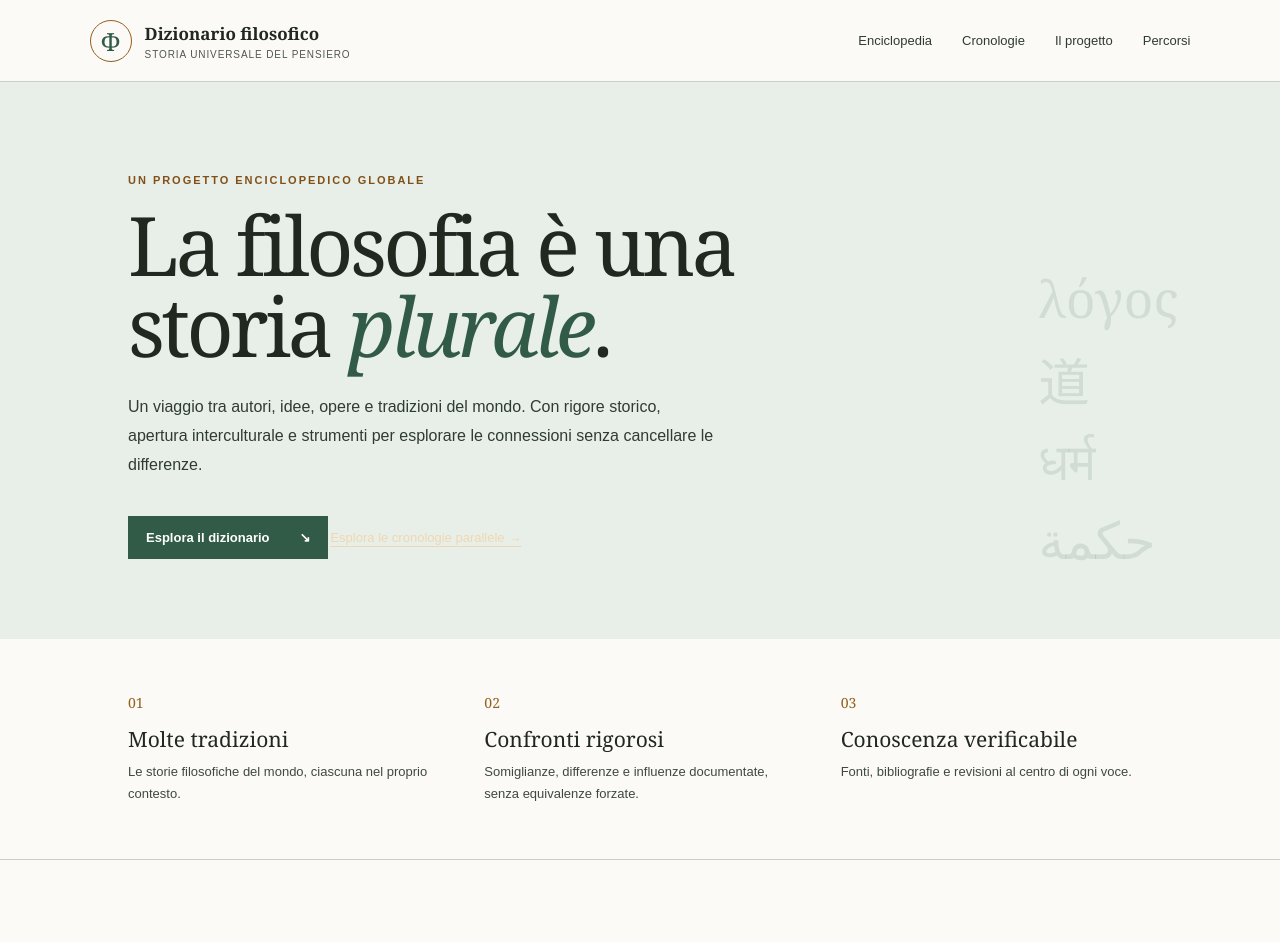
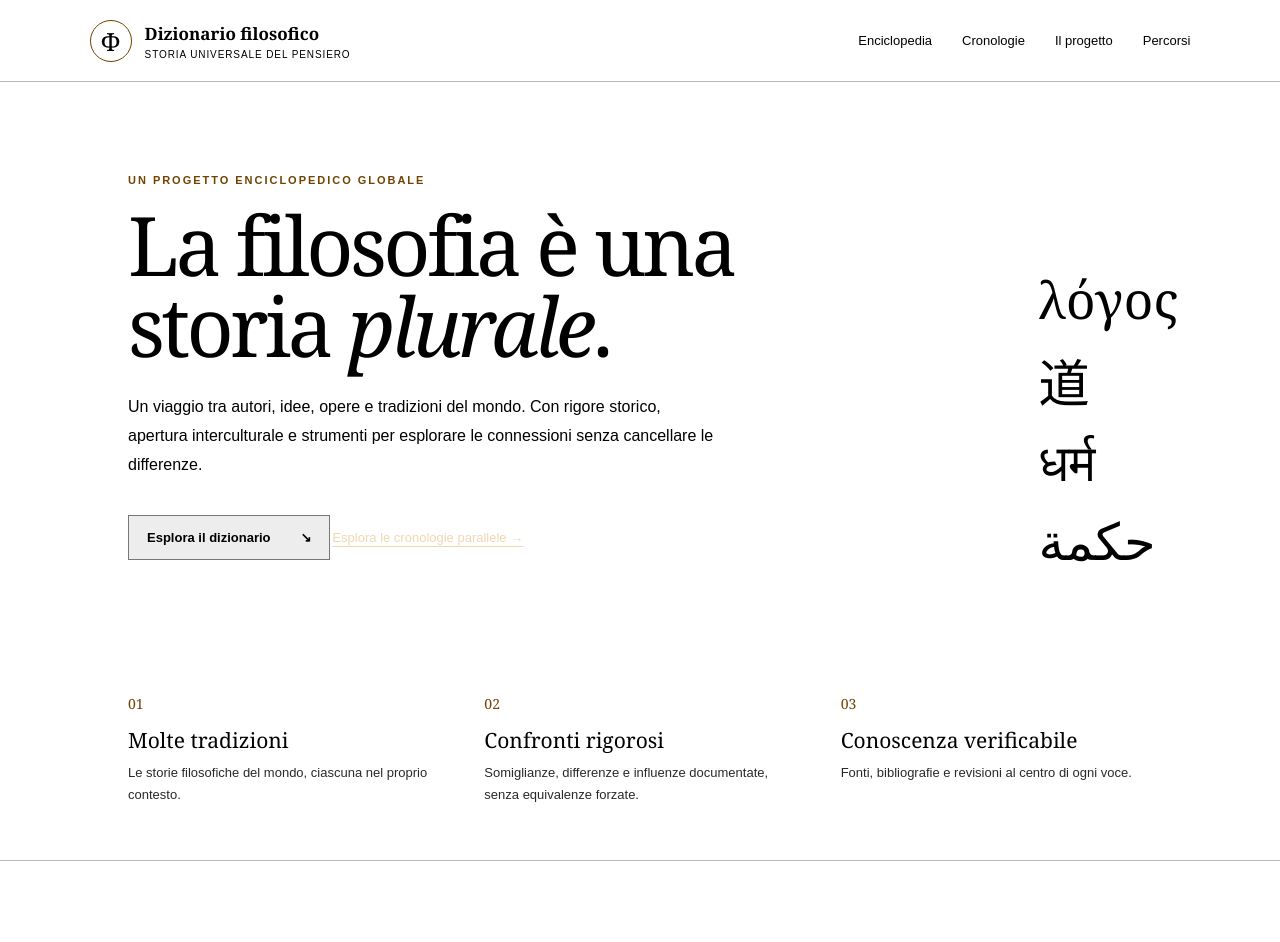
Before and after one commit to Marco19666/dizionariofilosofico, a Next.js app: page / in a window 1280 px wide. Shown: the top 942 px of the page. Built offline with nearby package versions, Linux system fonts and the light colour scheme.

Commit message:
Imposta testi neri e interfaccia ad alto contrasto

```diff
--- a/app/globals.css
+++ b/app/globals.css
@@ -114,3 +114,60 @@
 .timeline-card-top a,.timeline-card-top a:visited,.related-list a,.back-link{color:#28543b}
 .entry-aside dt{color:#50584f}
 @media (prefers-reduced-motion:reduce){*{scroll-behavior:auto!important;transition:none!important}}
+
+
+/* Modalità ad alto contrasto: nero su fondo chiaro */
+:root{
+  --paper:#ffffff;
+  --paper-deep:#f0f0f0;
+  --ink:#000000;
+  --muted:#292929;
+  --green:#000000;
+  --green-dark:#000000;
+  --ochre:#714300;
+  --line:#b8b8b8;
+  --white:#ffffff;
+}
+html,body{background:#fff!important;color:#000!important}
+.site-header,.hero,.archive-hero,.entry-hero,.timeline-hero,
+.pathways,.site-footer{background:#fff!important;color:#000!important}
+.site-header,.site-footer{border-color:#b8b8b8}
+.site-header nav,.brand strong,.brand small,.brand-mark,
+.hero h1,.hero h1 em,.hero-copy,.hero-note,
+.archive-hero h1,.archive-hero>p:last-child,
+.entry-hero h1,.entry-hero .entry-area,.entry-subtitle,
+.entry-hero .entry-period,.entry-lead,.status-note,
+.timeline-hero h1,.timeline-hero>p:last-child,
+.site-footer,.primary-link{color:#000!important}
+.hero .eyebrow,.archive-hero .eyebrow,.entry-hero .eyebrow,
+.timeline-hero .eyebrow,.eyebrow,.entry-area,.principle-number{color:#714300!important}
+.primary-link{background:#ededed!important;border:1px solid #777!important}
+.primary-link:hover{background:#dcdcdc!important}
+.principles,.search-panel,.entry-card,.entry-aside,.timeline-filter,
+.timeline-card,.timeline-caution{background:#fff!important}
+.principles h2,.section-heading h2,.pathways h2,.entry-card h3,
+.article-section h2,.timeline-card h3,.timeline-caution strong,
+.bibliography-list strong,.related-list a{color:#000!important}
+.principles p,.entry-description,.article-section p,
+.pathways-inner>p:last-child,.timeline-card p,.timeline-caution p,
+.editorial-note,.entry-count,.card-meta,.entry-period,
+.timeline-date small,.timeline-card-top,.entry-aside dt,
+.bibliography-list span,.related-list span,.search-label,
+.filter-label,.timeline-filter label{color:#292929!important}
+.search-panel input,.search-panel select,.timeline-filter select{
+  background:#fff!important;color:#000!important;border:1px solid #777!important
+}
+.entry-card,.entry-aside,.timeline-card,.search-panel,.timeline-filter{
+  border:1px solid #999!important
+}
+.tag-list span{background:#eee!important;color:#111!important}
+.card-foot{color:#292929!important;border-color:#ccc!important}
+.related-list a,.back-link,.timeline-card-top a{color:#000!important;text-decoration:underline}
+.timeline-date{color:#000!important}
+.timeline-list:before{background:#777!important}
+.timeline-marker{background:#fff!important;border-color:#714300!important}
+.timeline-caution{border-left-color:#714300!important}
+a:focus-visible,button:focus-visible,input:focus-visible,select:focus-visible{
+  outline:3px solid #000!important;outline-offset:3px!important
+}
+::placeholder{color:#444!important;opacity:1}
```
